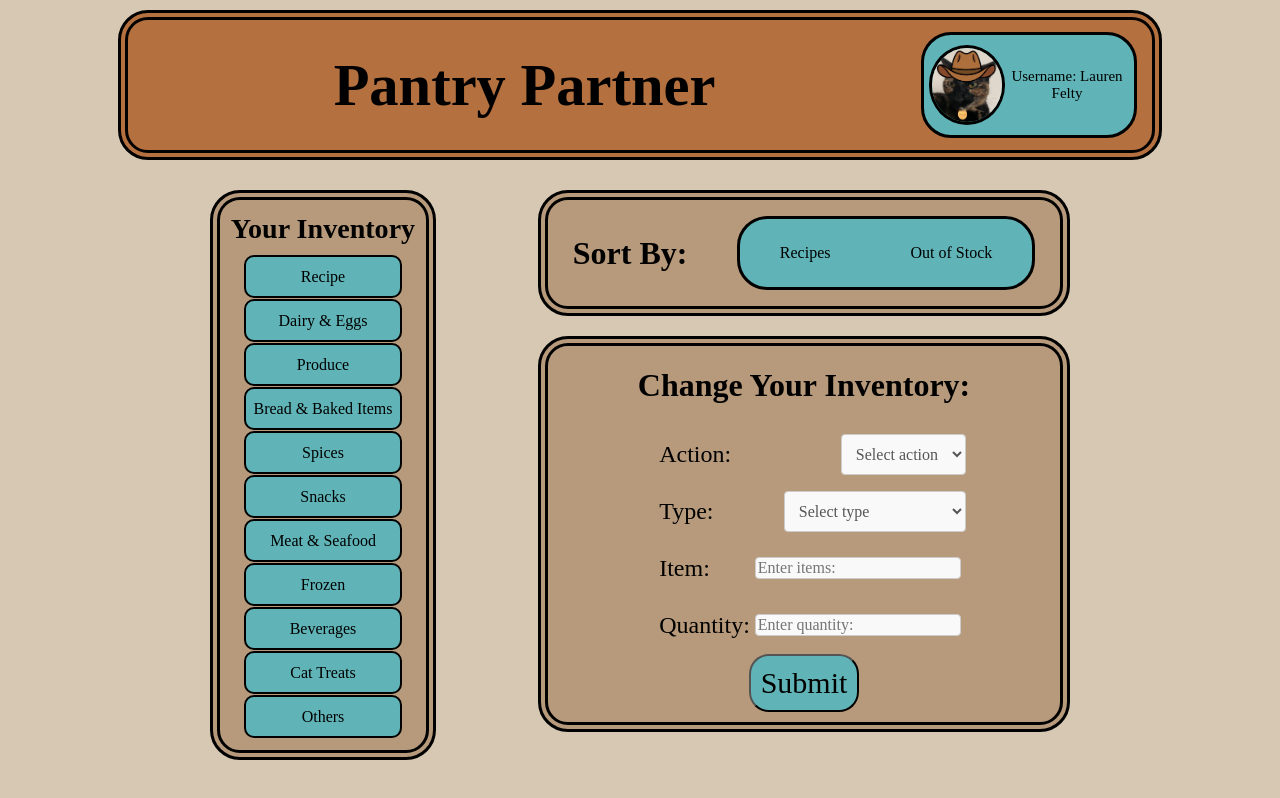
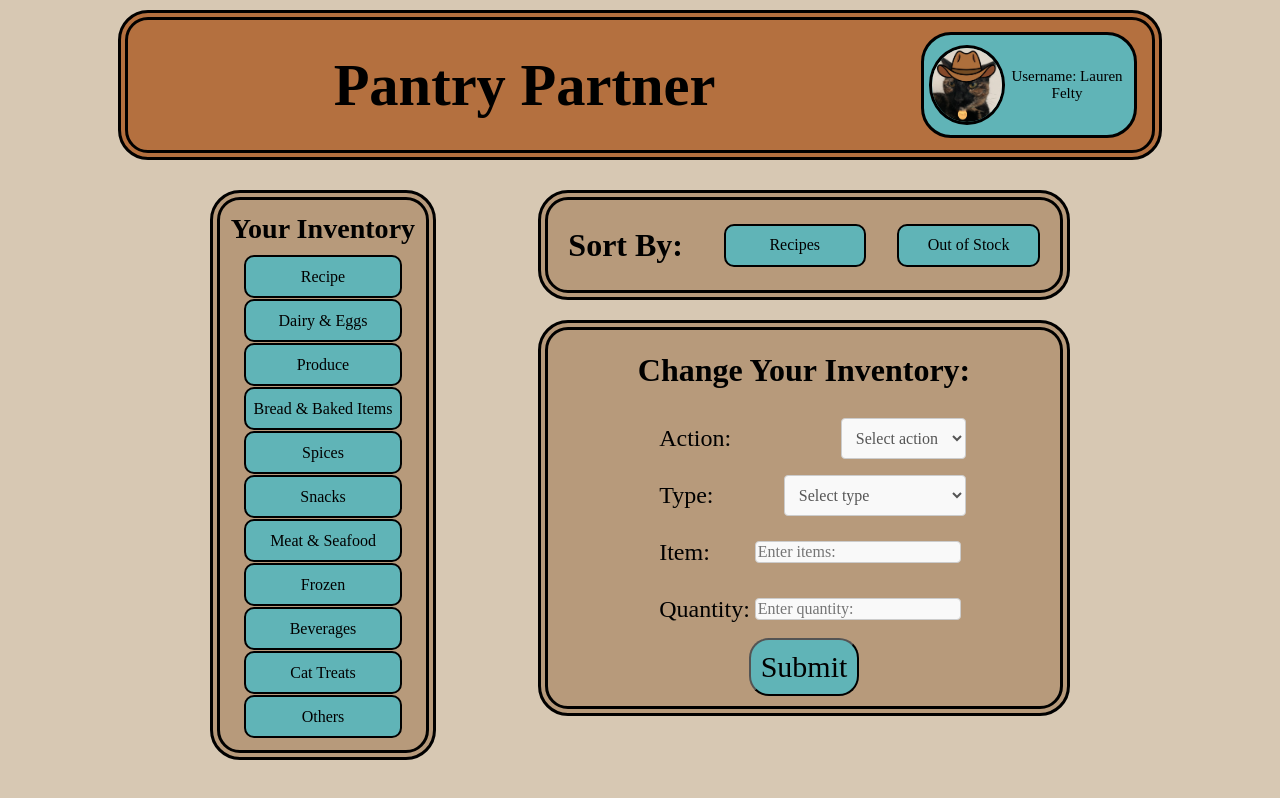
Before and after one commit to LaurenFelty/pantryPartner, a React (Create React App) app: page / in a window 1280 px wide. Built offline with nearby package versions, Linux system fonts and the light colour scheme; a web font is replaced by a local one.

Commit message:
update sort by bar

```diff
--- a/src/PantryContainer.jsx
+++ b/src/PantryContainer.jsx
@@ -20,7 +20,8 @@ const PantryContainer = () => {
   const [itemData, setItemData] = useState(null);
 
   const handleClick = async (itemType) => {
-    setSelectedType(itemType.label); // Set selectedType to the label
+    // Set selectedType to the label
+    setSelectedType(itemType.label);
     try {
       const response = await fetch(
         `http://localhost:8080/getInventory?itemType=${itemType.value}`
--- a/src/SortByContainer.jsx
+++ b/src/SortByContainer.jsx
@@ -1,29 +1,21 @@
-import React from 'react';
+import React, { useState } from 'react';
 import './styles/SortByContainer.scss';
+import './styles/PantryContainer.scss';
 
 function SortByContainer() {
+  //Declare a function to handle the onClick of the Out of Stock button
+
   return (
     <div id='SortByContainer'>
       <nav id='sortByBar'>
         <h1>Sort By: </h1>
-        <ul id='options'>
-          <li className='item'>
-            <a href='#'>Recipes</a>
-          </li>
-          <li className='item'>
-            <a href='#'>Out of Stock</a>
-          </li>
-        </ul>
+        <div id='options'>
+          <div id = 'recipe' className='groceryItem'>Recipes</div>
+          <div className='groceryItem'>Out of Stock</div>
+        </div>
       </nav>
     </div>
   );
 }
 
 export default SortByContainer;
-
-// {/* <select id='options'>
-//         <option value=''>--Please choose an option--</option>
-//         <option value='Recipes'>Recipes</option>
-//         <option value='outOfStock'>Out Of Stock</option>
-//         {/* <option value='option3'>Option 3</option> */}
-//       </select> */}
--- a/src/styles/SortByContainer.scss
+++ b/src/styles/SortByContainer.scss
@@ -13,66 +13,18 @@
   display: flex;
   justify-content: space-around;
   align-items: center;
-  margin: 0 auto;
+  margin: 0;
   text-align: center;
 
   h1 {
     font-size: 2em;
   }
-}
 
-nav {
-  ul {
-    background: #60b4b7;
-    list-style: none;
-    padding: 0;
-    border: solid;
-    border-width: 3px;
-    border-radius: 30px;
-    display: inline-table;
-    position: relative;
+  #options {
+    display: flex;
 
-    &:after {
-      content: '';
-      display: block;
-      clear: both;
-    }
-
-    li {
-      float: left;
-      border-radius: 10px;
-
-      &:hover {
-        background: #b4703f;
-        border-radius: 25px;
-        box-shadow: 0 0 8px rgba(75, 87, 97, 0.6);
-
-        > a {
-          color: #fff;
-        }
-
-        > ul {
-          display: block;
-        }
-      }
-
-      a {
-        display: block;
-        padding: 25px 40px;
-        color: black;
-        text-decoration: none;
-      }
-
-      ul {
-        display: none;
-        background: #d7c8b3;
-        position: absolute;
-        top: 100%;
-        padding: 0;
-        border-radius: 28px;
-        font-size: 12px;
-        align-self: center;
-      }
+    #recipe {
+      margin-right: 10%;
     }
   }
 }
```
